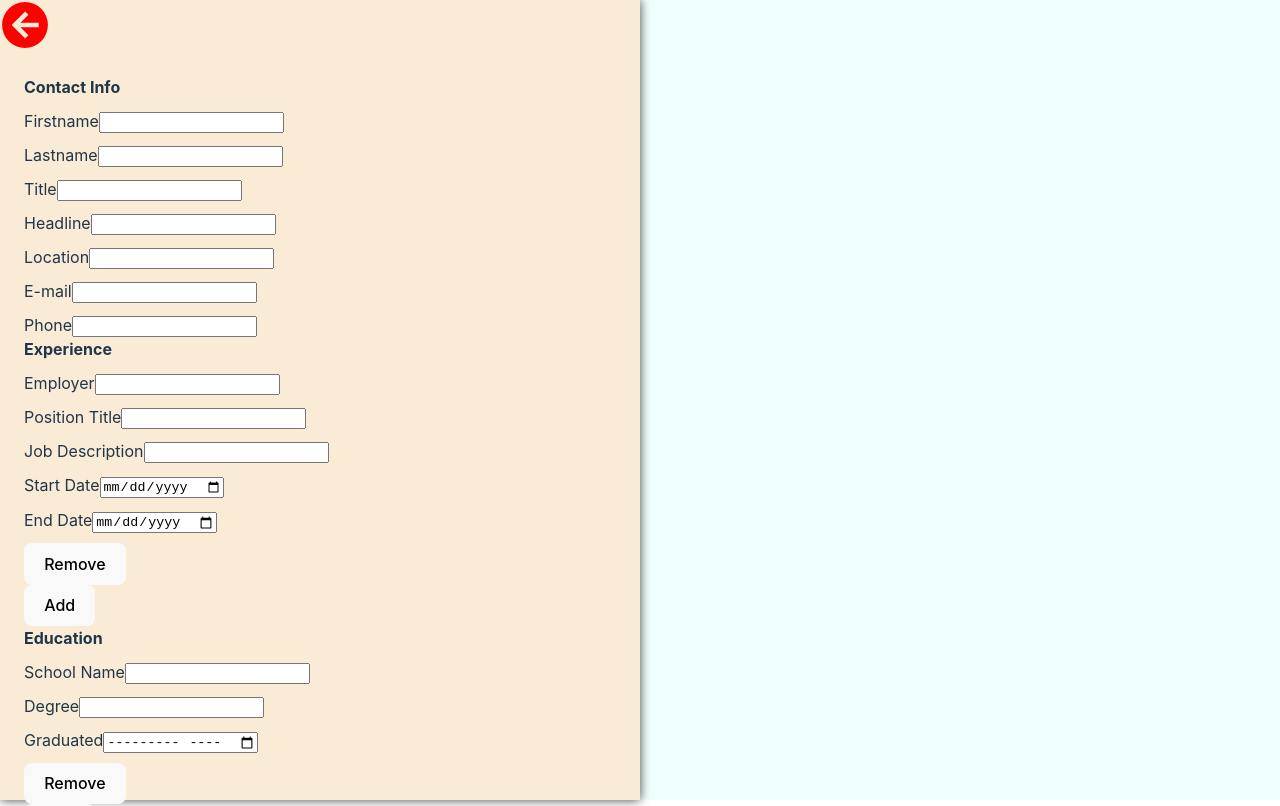
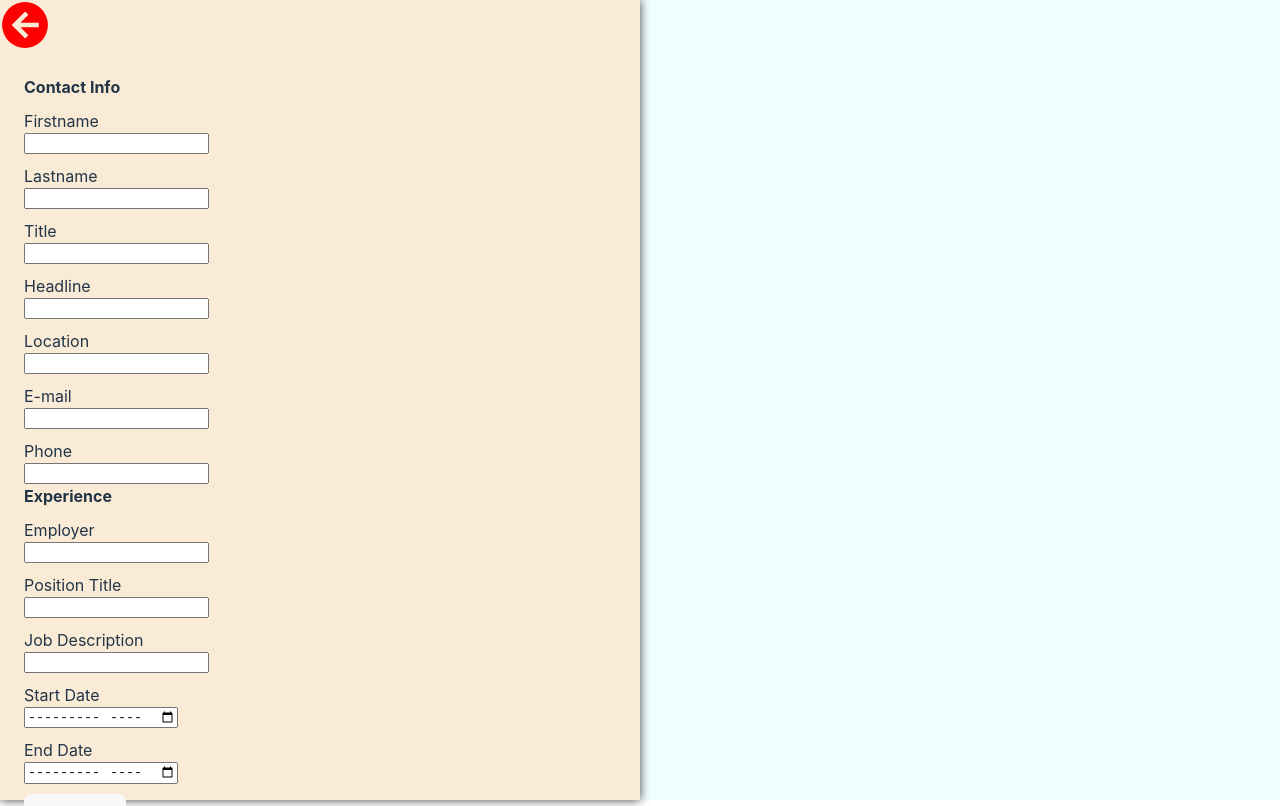
Before and after one commit to copaiement/cv-builder, a React (Vite) app: page / in a window 1280 px wide. Shown: the top 806 px of the page. Built offline with nearby package versions, Linux system fonts and the light colour scheme.

Commit message:
Small updates to output style

```diff
--- a/src/App.css
+++ b/src/App.css
@@ -67,6 +67,11 @@ body {
   gap: 10px;
 }
 
+label {
+  display: flex;
+  flex-direction: column;
+}
+
 .collapse {
   transform: translateX(-1000px);
 }
@@ -93,6 +98,20 @@ body {
   justify-content: space-between;
 }
 
+.leftOutputs {
+  background-color: rgb(179, 179, 252);
+  width: 30%;
+  height: 100%;
+  padding: 12px;
+}
+
+.rightOutputs {
+  background-color: rgb(207, 207, 207);
+  width: 70%;
+  height: 100%;
+  padding: 12px;
+}
+
 /* Resume Styles */
 
 .experienceOutput > .outputContainer,
@@ -102,7 +121,6 @@ body {
 }
 
 .outputHeader {
-  align-self: center;
   font-weight: bold;
 }
 
--- a/src/components/Components.jsx
+++ b/src/components/Components.jsx
@@ -99,8 +99,8 @@ function Inputs({ id, name, data, type, handleChange }) {
 function Outputs({ id, name, value, type}) {
   return (
     <div className='outputField'>
-      <div className='name'>{name}</div>
-      <div className='data'>{value}</div>
+      <div className='outputName'>{name}</div>
+      <div className='outputData'>{value}</div>
     </div>
   )
 }
--- a/src/components/Contact.jsx
+++ b/src/components/Contact.jsx
@@ -17,7 +17,7 @@ export function NameOutput({ list }) {
   return (
     <div className='nameOutput'>
       <OutputModule
-        title={'Contact Info'}
+        title={''}
         list={list}
       />
     </div>
--- a/src/components/Data.jsx
+++ b/src/components/Data.jsx
@@ -97,13 +97,13 @@ export function addExperience(expArr, group = 0) {
     id: '3',
     field: 'Start Date',
     data: '',
-    type: 'date'
+    type: 'month'
   }, {
     group: group,
     id: '4',
     field: 'End Date',
     data: '',
-    type: 'date'
+    type: 'month'
   }];
 
   // use spread instead of push to trigger repaint
```
